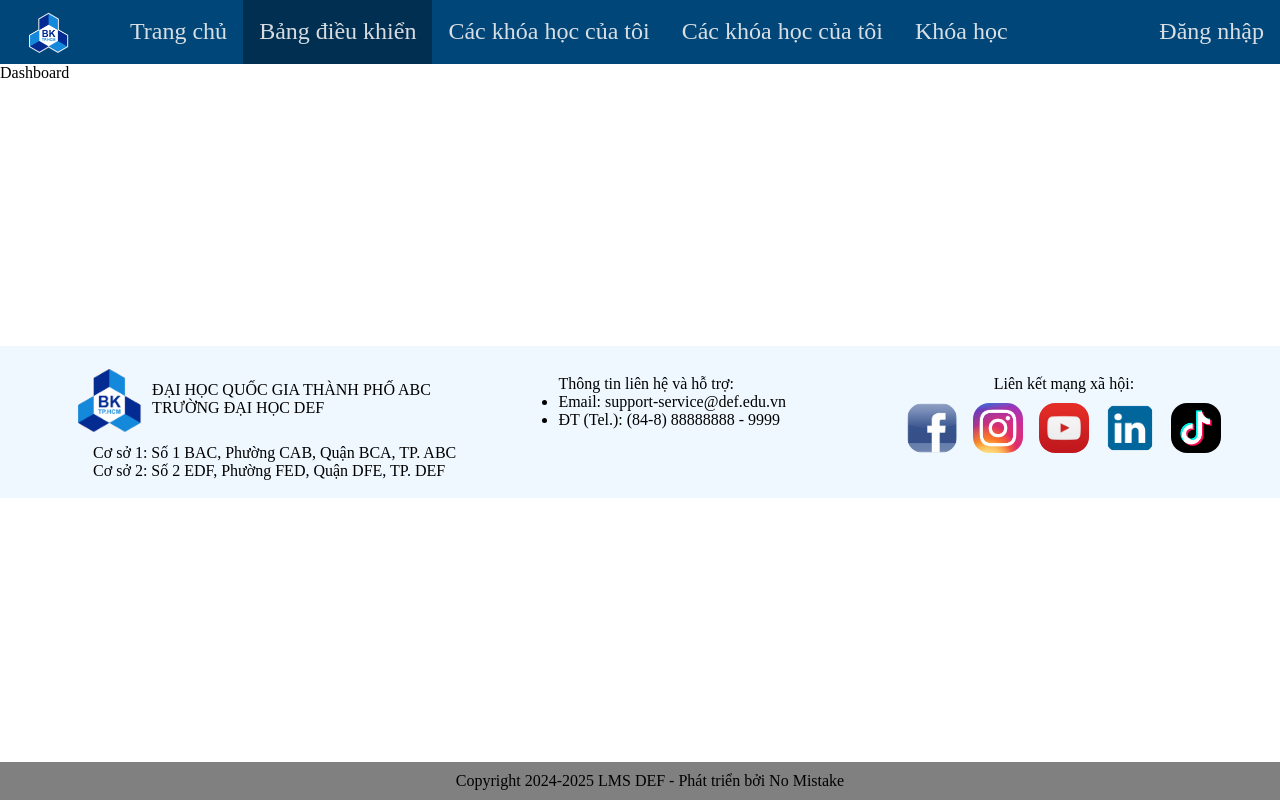
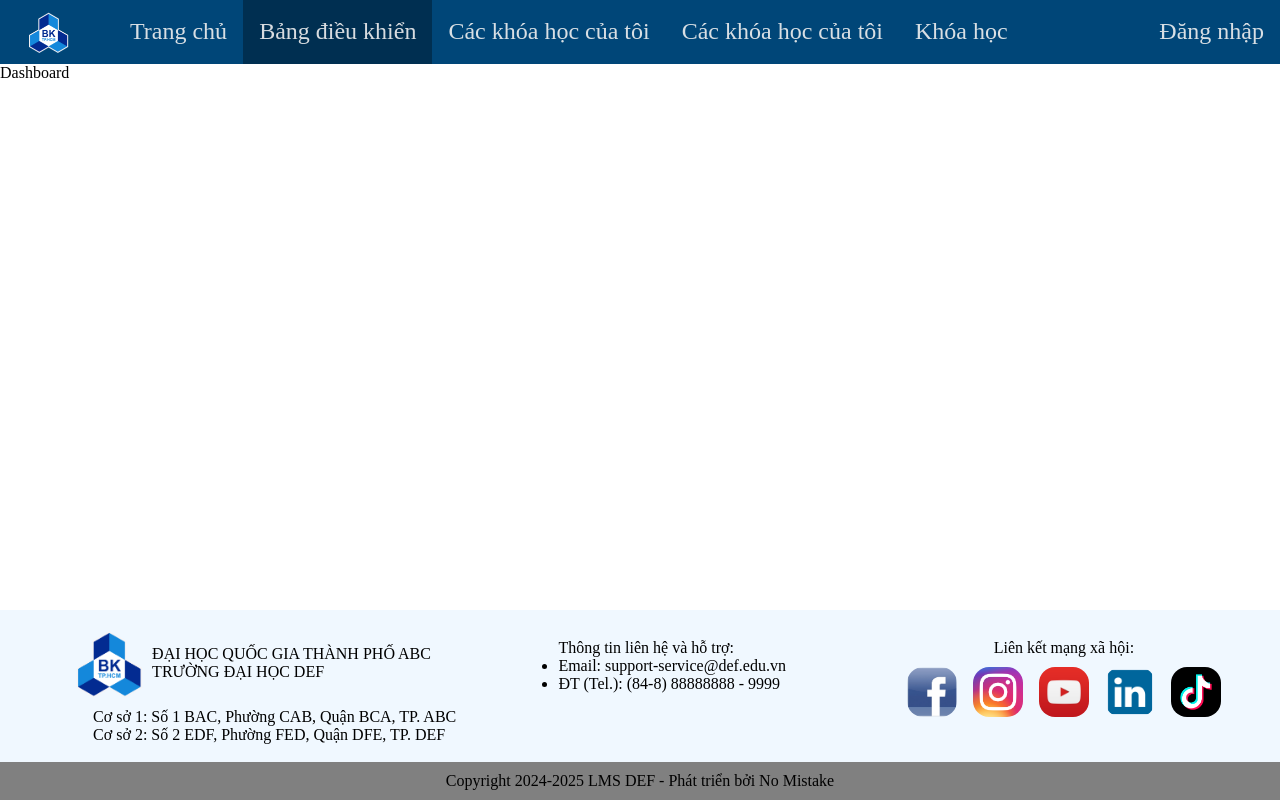
Before and after one commit to HienLe2004/no-mistake, a React (Vite) app: page /my in a window 1280 px wide. Built offline with nearby package versions, Linux system fonts and the light colour scheme.

Commit message:
update css in home page

```diff
--- a/package.json
+++ b/package.json
@@ -11,7 +11,8 @@
   },
   "dependencies": {
     "bootstrap": "^5.3.3",
-    "firebase": "^10.10.0",
+    "firebase": "^10.6.0",
+    "helmet": "^7.1.0",
     "react": "^18.2.0",
     "react-dom": "^18.2.0",
     "react-helmet": "^6.1.0",
--- a/src/components/Footer/Footer.css
+++ b/src/components/Footer/Footer.css
@@ -42,8 +42,8 @@
 
 .footer .social-media {
     padding: 1rem;
-    justify-content: left;
     text-align: center;
+    display: block;
 }
 
 .footer .social-media ul{
@@ -69,14 +69,14 @@
     height: 2%;
     color: black;
     font-size: 1rem;
-    align-items: stretch;
-    padding: 10px;
+    padding: 10px 0;
     display: flex;
     background-color: gray;
     width: 100%;
     bottom: 0;
+    left: 0;
+    right: 0;
     justify-content: center;
-    margin-top: auto;
 }
 .copyright p {
     text-align: center;
--- a/src/components/Header/Header.css
+++ b/src/components/Header/Header.css
@@ -1,4 +1,5 @@
 .nav-bar {
+    width: 100%;
     background-color: rgb(0, 70, 120);
     justify-content: space-between;
     align-items: stretch;
--- a/src/pages/Home/ExploSlider/ExploSlider.css
+++ b/src/pages/Home/ExploSlider/ExploSlider.css
@@ -5,7 +5,7 @@
     font-size: 12px;
     height: 100vh;
     margin-top: -50px;
-    width: 100vw;
+    width: 100%;
     overflow: hidden;
     position: relative;
 }
--- a/src/pages/Home/Home.jsx
+++ b/src/pages/Home/Home.jsx
@@ -11,8 +11,8 @@ const slides = [
     { url: "/src/assets/bg-3.jpg" },
 ];
 const containerStyles = {
-    width: "1924px",
-    height: "872px",
+    width: "100%",
+    height: "100vh",
     margin: "0 auto",
 };
 
@@ -26,5 +26,6 @@ export default function Home() {
         <h2>Khám phá Bách Khoa</h2>
         <ExploSlider />
         <Footer />
+
     </>
 }
```
Also changed, not shown: src/components/Footer/Footer.jsx (line endings or trailing spaces), 1 other file (tests, documents, lock files or other folders).
